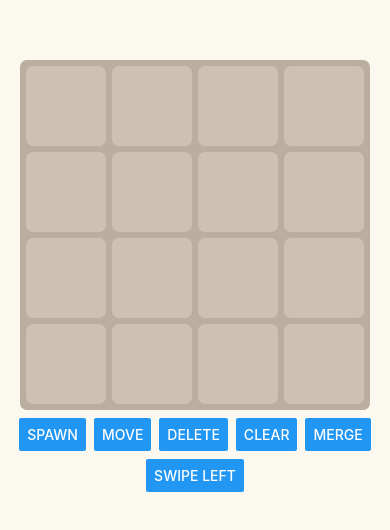
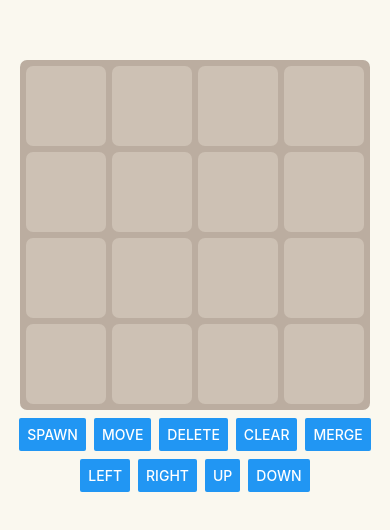
Before and after one commit to AgeReapor/1024-plus-plus, a React Native app: screen / in a window 390 px wide. Shown: the part 146-676 px from the top of the page. Built offline with nearby package versions, Linux system fonts and the light colour scheme.

Commit message:
buggy swipe

```diff
--- a/App.js
+++ b/App.js
@@ -118,13 +118,53 @@ export default function App() {
 
 	const swipeLeftHandler = () => {
 		swipeLeft(0, 1, 2, 3);
+		swipeLeft(4, 5, 6, 7);
+		swipeLeft(8, 9, 10, 11);
+		swipeLeft(12, 13, 14, 15);
+	};
+
+	const swipeRightHandler = () => {
+		swipeLeft(3, 2, 1, 0);
+		swipeLeft(7, 6, 5, 4);
+		swipeLeft(11, 10, 9, 8);
+		swipeLeft(15, 14, 13, 12);
+	};
+
+	const swipeUpHandler = () => {
+		swipeLeft(0, 4, 8, 12);
+		swipeLeft(1, 5, 9, 13);
+		swipeLeft(2, 6, 10, 14);
+		swipeLeft(3, 7, 11, 15);
+	};
+
+	const swipeDownHandler = () => {
+		swipeLeft(12, 8, 4, 0);
+		swipeLeft(13, 9, 5, 1);
+		swipeLeft(14, 10, 6, 2);
+		swipeLeft(15, 11, 7, 3);
 	};
 
 	//  Board Actions
 
+	// TODO: Fix this buggy shit
 	const swipeLeft = (idx1, idx2, idx3, idx4) => {
 		const indices = [idx1, idx2, idx3, idx4];
-		const swipedPtr = 0;
+
+		for (let i = 0; i < 4; i++) {
+			for (let j = i + 1; j < 4; j++) {
+				if (getTileNode(indices[j]) === null) continue;
+
+				try {
+					mergeTiles(indices[j], indices[i]);
+					continue;
+				} catch (e) {}
+
+				try {
+					moveTile(indices[j], indices[i]);
+					continue;
+				} catch (e) {}
+			}
+		}
 	};
 
 	const spawnTile = (idx, val = 2) => {
@@ -155,6 +195,8 @@ export default function App() {
 			idxTo >= GRID_SLOTS
 		)
 			throw new Error("Invalid Indices: " + idxFrom + ", " + idxTo);
+
+		if (idxFrom === idxTo) return;
 
 		if (getTileNode(idxFrom) === null) throw new Error("No Tile Found");
 
@@ -232,7 +274,7 @@ export default function App() {
 				<Button title="Delete" onPress={deleteRandomHandler}></Button>
 				<Button title="Clear" onPress={clearHandler}></Button>
 				<Button title="Merge" onPress={mergeHandler}></Button>
-			</Animated.View>{" "}
+			</Animated.View>
 			<Animated.View
 				style={[
 					style.flex_center,
@@ -241,7 +283,10 @@ export default function App() {
 					stylesheet.toolbar,
 				]}
 			>
-				<Button title="Swipe Left" onPress={swipeLeftHandler}></Button>
+				<Button title="Left" onPress={swipeLeftHandler}></Button>
+				<Button title="Right" onPress={swipeRightHandler}></Button>
+				<Button title="Up" onPress={swipeUpHandler}></Button>
+				<Button title="Down" onPress={swipeDownHandler}></Button>
 			</Animated.View>
 		</Animated.View>
 	);
```
